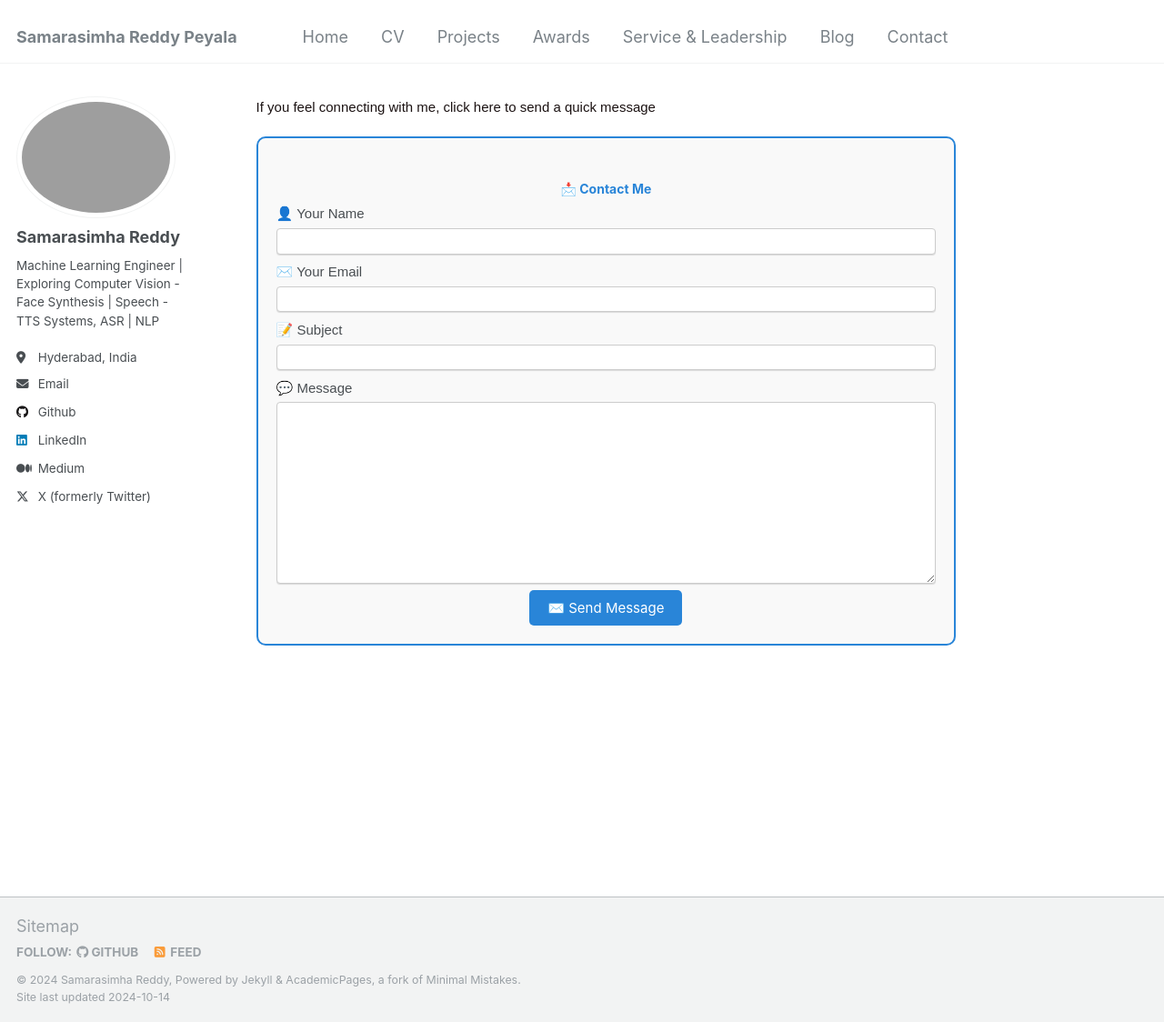
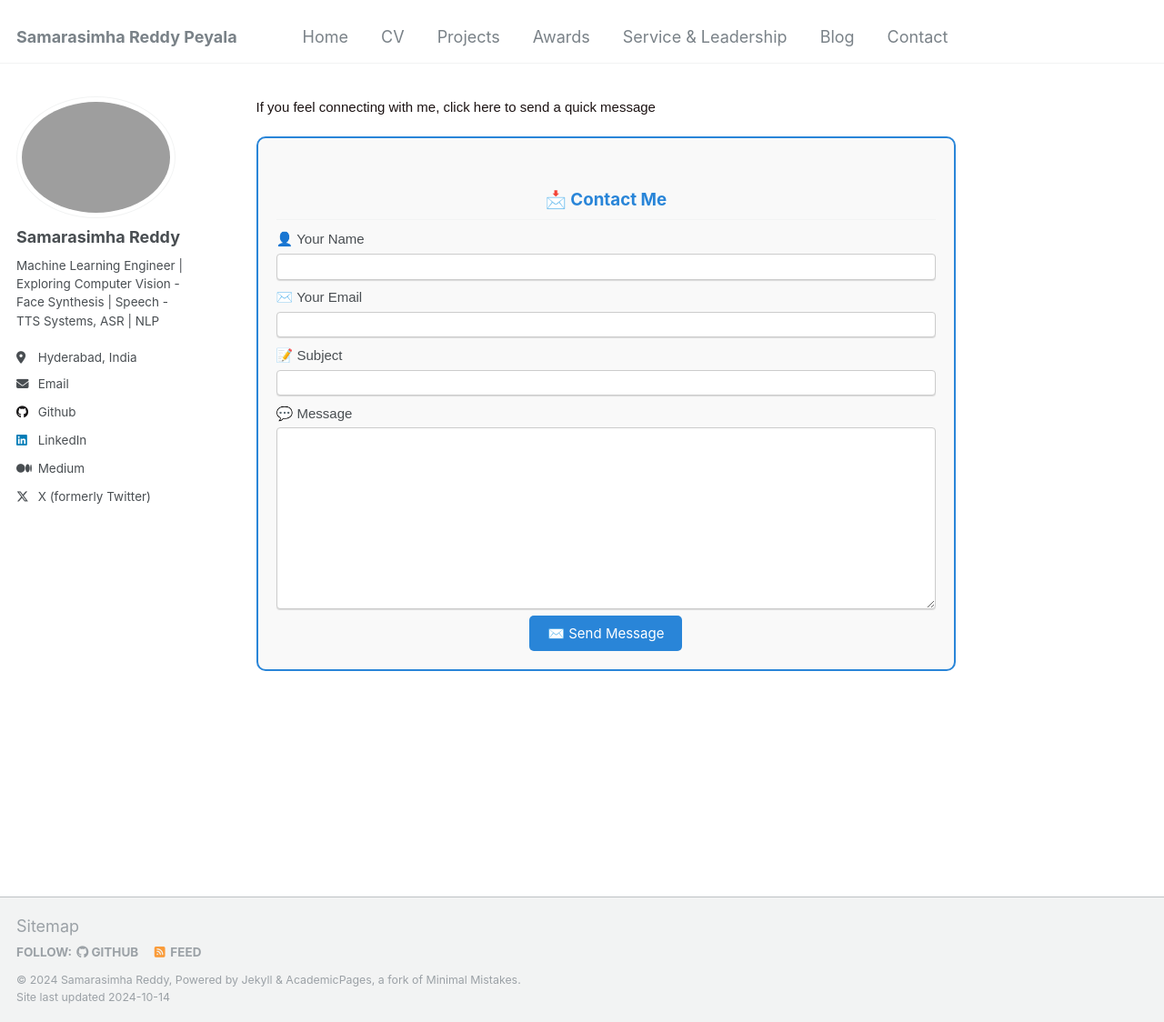
Before and after one commit to samarasimhapeyala/samarasimhapeyala.github.io, a Jekyll site: the page built from _pages/contact.md, in a window 1280 px wide and 1124 px high. Shown: the whole window at 91% size. Built offline with Jekyll 4.4.1, drawn with Linux system fonts in a browser that asks for light colours.

Commit message:
Update contact.md

```diff
--- a/_pages/contact.md
+++ b/_pages/contact.md
@@ -8,6 +8,8 @@
   font-size: 15px;
   color: #1B1212;
   line-height: 1.6;
+  padding: 0; /* Remove padding */
+  margin: 0; /* Remove margin */
 }
 .content-container a {
   text-decoration: none;
@@ -68,13 +70,13 @@
 
 <div class="content-container">
 
-<div class="content-container" style="font-family: Arial, sans-serif; line-height: 1.6; font-size: 15px;">
+<div class="content-container" style="font-family: Arial, sans-serif; line-height: 1.6; font-size: 15px; padding: 0; margin: 0;">
 
 <p>If you feel connecting with me, click here to send a quick message</p>
 
-<div class="col-lg-7 mt-5 mt-lg-0 d-flex align-items-stretch">
-    <form action="https://formspree.io/mbjzdajy" method="post" role="form" style="border: 2px solid #2985d8; border-radius: 10px; padding: 20px; background-color: #f9f9f9;">
-      <h3 class="text-center" style="color: #2985d8;">📩 Contact Me</h3>
+<div class="col-lg-12 mt-5 mt-lg-0 d-flex align-items-stretch">
+    <form action="https://formspree.io/mbjzdajy" method="post" role="form" style="border: 2px solid #2985d8; border-radius: 10px; padding: 20px; background-color: #f9f9f9; width: 100%;">
+      <h2 class="text-center" style="color: #2985d8;">📩 Contact Me</h2>
       <div class="row">
         <div class="form-group col-md-6">
           <label for="name">👤 Your Name</label>
```
